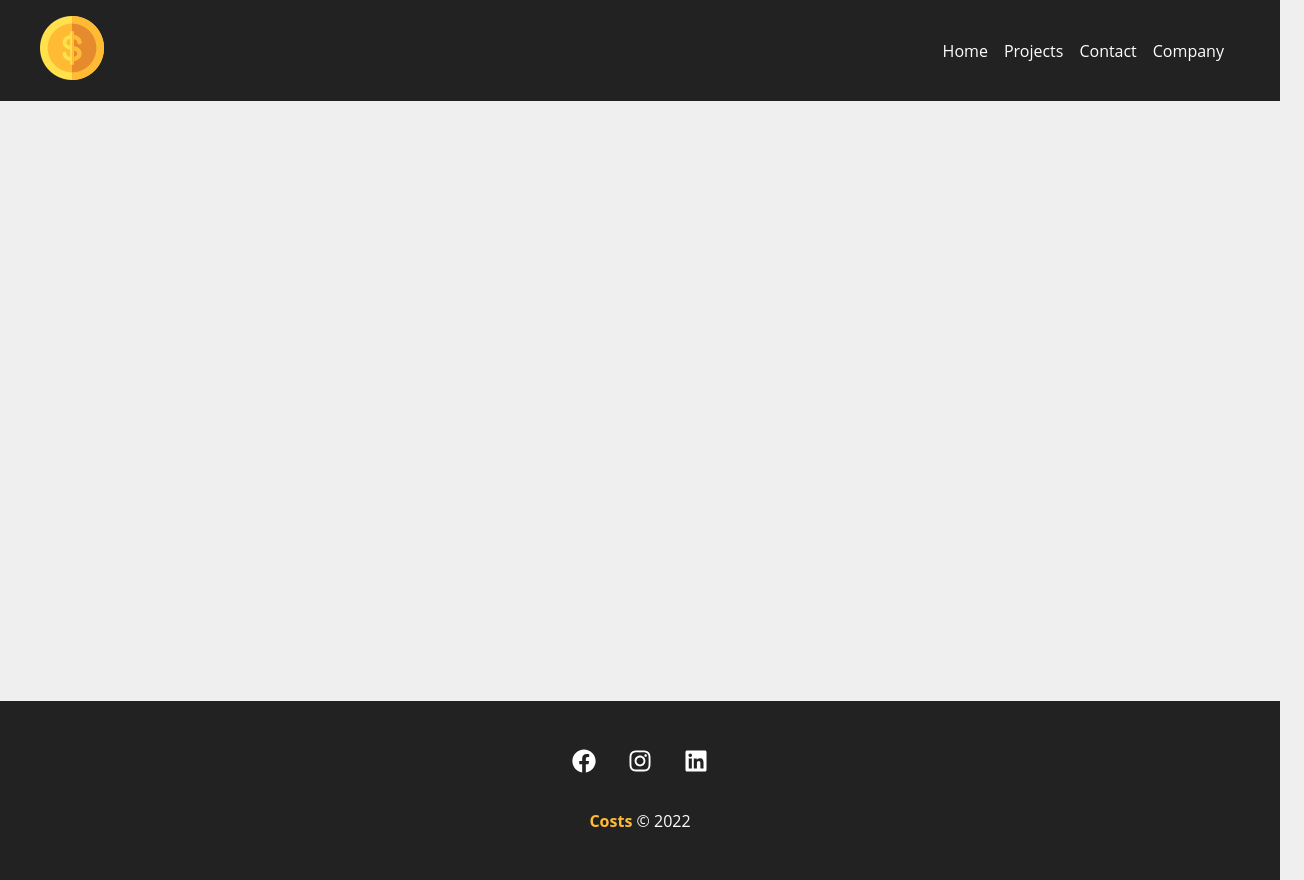
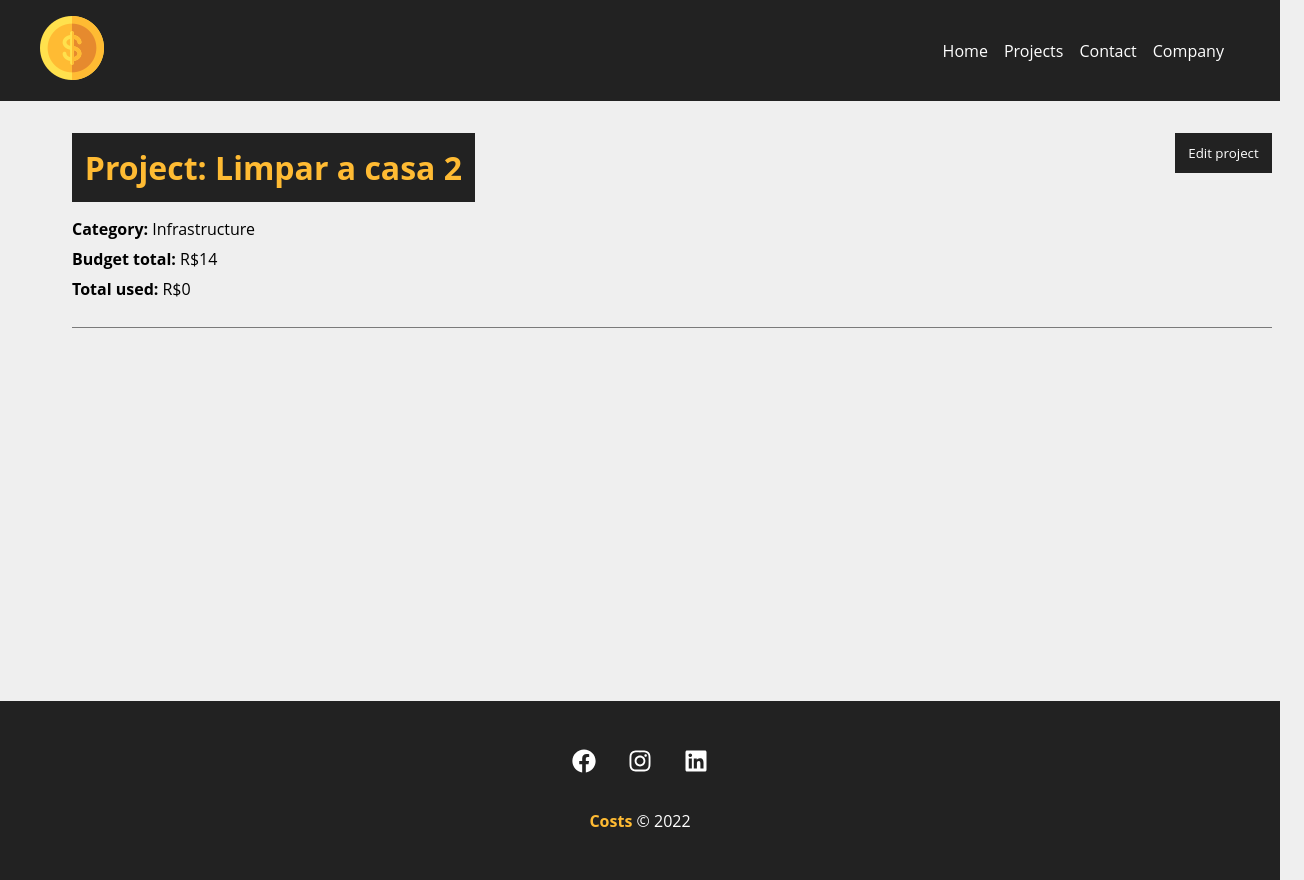
Before and after one commit to Guihenr1/costs, a React (Create React App) app: page /project/6 in a window 1280 px wide. Shown: the whole page, 1304 px wide, since content can reach past the window. Built offline with nearby package versions, Linux system fonts and the light colour scheme; data requests are answered from the project's data file; the HTML template or start-up script is replaced by a standard one.

Commit message:
Updated project

```diff
--- a/db.json
+++ b/db.json
@@ -1,11 +1,11 @@
 {
   "projects": [
     {
-      "name": "sdfdsf",
-      "budget": "324234",
+      "name": "Limpar a casa 2",
+      "budget": "14",
       "category": {
-        "id": "3",
-        "name": "Design"
+        "id": "1",
+        "name": "Infrastructure"
       },
       "cost": 0,
       "service": [],
--- a/src/App.js
+++ b/src/App.js
@@ -7,6 +7,7 @@
 import Navbar from "./components/layout/Navbar";
 import Footer from "./components/layout/Footer";
 import Projects from "./components/pages/Projects";
+import Project from "./components/pages/Project";
 
 function App() {
   return (
@@ -19,6 +20,7 @@
           <Route path="/company" element={<Company />} />
           <Route path="/contact" element={<Contact />} />
           <Route path="/newproject" element={<NewProject />} />
+          <Route path="/project/:id" element={<Project />} />
         </Routes>
       </Container>
       <Footer />
--- /dev/null
+++ b/src/components/pages/Project.js
@@ -0,0 +1,101 @@
+import styles from "./Project.module.css";
+import { useParams } from "react-router-dom";
+import { useState, useEffect } from "react";
+import Loading from "../layout/Loading";
+import Container from "../layout/Container";
+import ProjectForm from "../project/ProjectForm";
+import Message from "../layout/Message";
+
+function Project() {
+  const { id } = useParams();
+
+  const [project, setProject] = useState([]);
+  const [showProjectForm, setShowProjectForm] = useState(false);
+  const [message, setMessage] = useState();
+  const [type, setType] = useState();
+
+  useEffect(() => {
+    fetch(`http://localhost:5000/projects/${id}`, {
+      method: "GET",
+      headers: {
+        "Content-Type": "application/json",
+      },
+    })
+      .then((resp) => resp.json())
+      .then((data) => {
+        setProject(data);
+      })
+      .catch((err) => console.log(err));
+  }, [id]);
+
+  function toggleProjectForm() {
+    setShowProjectForm(!showProjectForm);
+  }
+
+  function editPost(project) {
+    if (project.budget < project.cost) {
+      setMessage("The budget cannot be less than the cost of the project!");
+      setType("error");
+      return false;
+    }
+
+    fetch(`http://localhost:5000/projects/${project.id}`, {
+      method: "PATCH",
+      headers: {
+        "Content-Type": "application/json",
+      },
+      body: JSON.stringify(project),
+    })
+      .then((resp) => resp.json())
+      .then((data) => {
+        setProject(data);
+        setShowProjectForm(false);
+        setMessage("Updated project!");
+        setType("success");
+      })
+      .catch((err) => console.log(err));
+  }
+
+  return (
+    <>
+      {project.name ? (
+        <div className={styles.project_details}>
+          <Container customClass="column">
+            {message && <Message type={type} msg={message} />}
+            <div className={styles.details_container}>
+              <h1>Project: {project.name}</h1>
+              <button className={styles.btn} onClick={toggleProjectForm}>
+                {!showProjectForm ? "Edit project" : "Close"}
+              </button>
+              {!showProjectForm ? (
+                <div className={styles.project_info}>
+                  <p>
+                    <span>Category:</span> {project.category.name}
+                  </p>
+                  <p>
+                    <span>Budget total: </span> R${project.budget}
+                  </p>
+                  <p>
+                    <span>Total used: </span> R${project.cost}
+                  </p>
+                </div>
+              ) : (
+                <div className={styles.project_info}>
+                  <ProjectForm
+                    handleSubmit={editPost}
+                    btnText="Finish editing"
+                    projectData={project}
+                  />
+                </div>
+              )}
+            </div>
+          </Container>
+        </div>
+      ) : (
+        <Loading />
+      )}
+    </>
+  );
+}
+
+export default Project;
--- /dev/null
+++ b/src/components/pages/Project.module.css
@@ -0,0 +1,48 @@
+.project_details {
+  padding: 2em;
+}
+
+.project_details h1,
+.project_details h2,
+.project_details p {
+  margin-bottom: 0.5em;
+}
+
+.project_details h1 {
+  background-color: #222;
+  color: #ffbb33;
+  padding: 0.4em;
+}
+
+.project_details span {
+  font-weight: bold;
+}
+
+.details_container,
+.service_form_container {
+  border-bottom: 1px solid #7a7a7a;
+  margin-bottom: 1.2em;
+  padding-bottom: 1.2em;
+  display: flex;
+  justify-content: space-between;
+  flex-wrap: wrap;
+}
+
+.btn {
+  background-color: #222;
+  color: #fff;
+  padding: 0.5em 1em;
+  text-decoration: none;
+  transition: 0.5s;
+  cursor: pointer;
+  max-height: 40px;
+  border: none;
+}
+
+.btn:hover {
+  color: #ffbb33;
+}
+
+.project_info {
+  width: 100%;
+}
--- a/src/components/project/ProjectCard.js
+++ b/src/components/project/ProjectCard.js
@@ -18,7 +18,7 @@
         <span className={`${styles[category.toLowerCase()]}`}></span> {category}
       </p>
       <div className={styles.project_card_actions}>
-        <Link to="/">
+        <Link to={`/project/${id}`}>
           <BsPencil /> Edit
         </Link>
         <button onClick={remove}>
```
